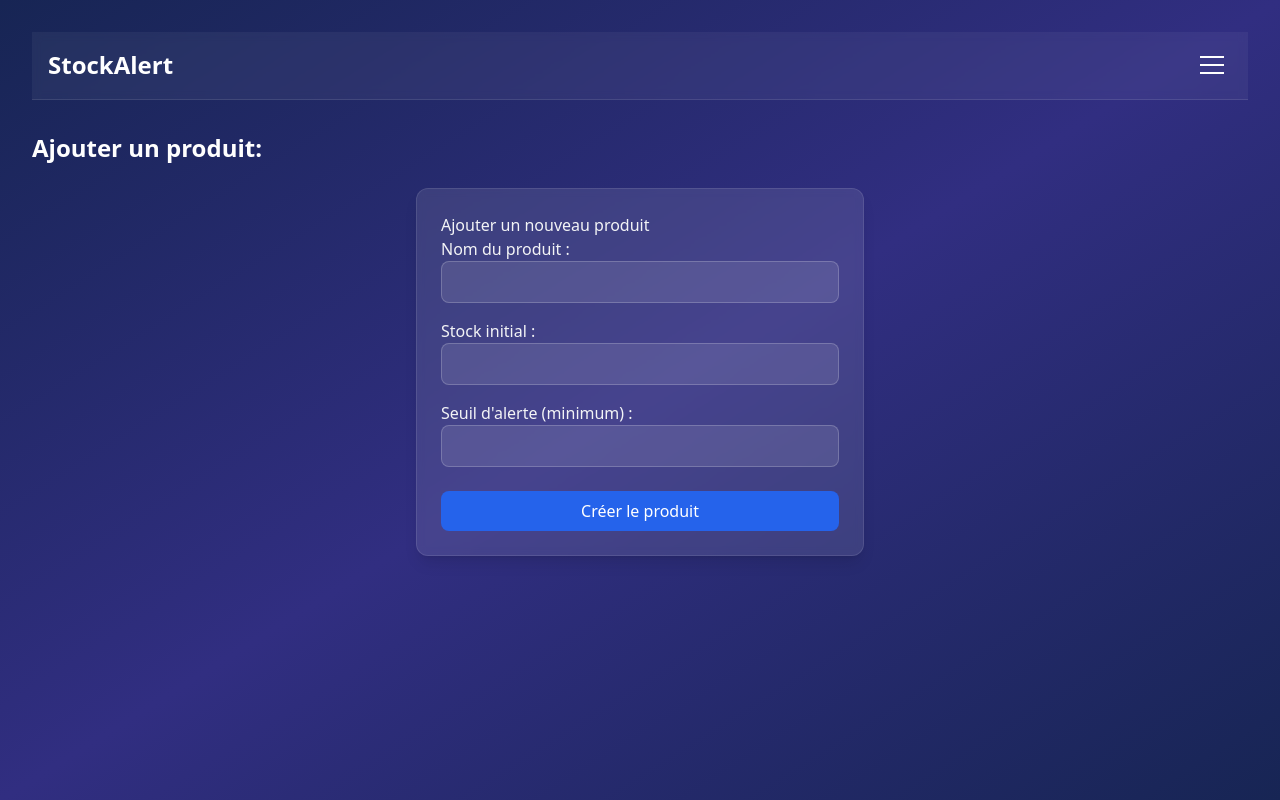
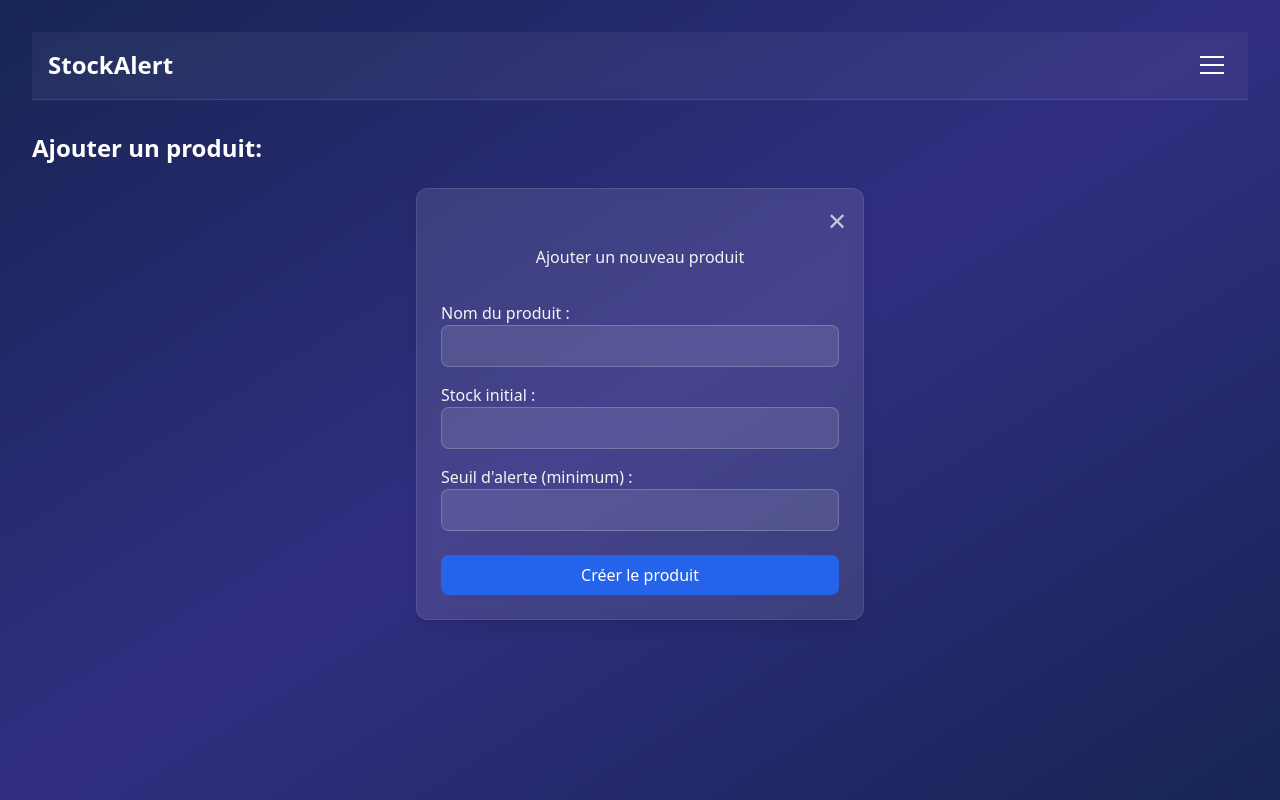
Before and after one commit to RomainLNZ/stockalert, a React (Vite) app in the folder client/: page /add in a window 1280 px wide. Built offline with nearby package versions, Linux system fonts and the light colour scheme; no server answers.

Commit message:
feat: add modal for add product

```diff
--- a/client/src/App.jsx
+++ b/client/src/App.jsx
@@ -5,12 +5,14 @@ import Dashboard from './pages/Dashboard';
 import AddProduct from './pages/AddProduct';
 import ProductEditForm from './components/ProductEditForm'
 import Toast from './components/Toast';
+import ProductForm from './components/ProductForm';
 
 function App() {
   const [products, setProducts] = useState([]);
   const [loading, setLoading] = useState(true);
   const [error, setError] = useState(null);
   const [editingProduct, setEditingProduct] = useState(null);
+  const [isAddModalOpen, setIsAddModalOpen] = useState(false);
   const [toast, setToast] = useState(null);
 
   const fetchProducts = async () => {
@@ -60,6 +62,7 @@ function App() {
           error={error}
           onProductDeleted={fetchProducts}
           setEditingProduct={setEditingProduct}
+          setIsAddModalOpen={setIsAddModalOpen}
         />}
         />
 
@@ -79,6 +82,25 @@ function App() {
         />
       ) : null}
 
+      {isAddModalOpen && (
+        <div
+          className="fixed inset-0 bg-black/40 backdrop-blur-sm flex items-center justify-center z-50"
+          onClick={() => setIsAddModalOpen(false)}
+        >
+          <div className="relative max-w-2xl w-full mx-4"
+            onClick={(e) => e.stopPropagation()}>
+            <ProductForm
+              onProductCreated={() => {
+                fetchProducts();
+                setIsAddModalOpen(false);
+              }}
+              onCancel={() => setIsAddModalOpen(false)}
+              onShowToast={showToast}
+            />
+          </div>
+        </div>
+      )}
+
     </div>
   );
 }
--- a/client/src/components/ProductForm.jsx
+++ b/client/src/components/ProductForm.jsx
@@ -1,6 +1,6 @@
 import { useState } from 'react';
 
-function ProductForm({ onProductCreated, onShowToast }) {
+function ProductForm({ onProductCreated, onShowToast, onCancel }) {
     // 1. Crée le state formData
     const [formData, setFormData] = useState({
         name: '',
@@ -49,8 +49,15 @@ function ProductForm({ onProductCreated, onShowToast }) {
 
     // 3. Crée le JSX avec le formulaire
     return (
-        <div className="bg-white/10 backdrop-blur-sm border border-white/10 shadow-lg rounded-xl p-6 max-w-md mx-auto mb-8">
-            <h3 className="text-gray-100">Ajouter un nouveau produit</h3>
+        <div className="bg-white/10 relative backdrop-blur-sm border border-white/10 shadow-lg rounded-xl p-6 max-w-md mx-auto mb-8">
+            <button
+                type='button'
+                onClick={() => onCancel()}
+                className="absolute top-4 right-4 text-white/70 hover:text-white text-2xl"
+            >
+                ✕
+            </button>
+            <h3 className="text-gray-100 text-center p-8">Ajouter un nouveau produit</h3>
             <form className='text-gray-100' onSubmit={handleSubmit}>
                 <div className='mb-4' >
                     <label>Nom du produit :</label>
--- a/client/src/pages/Dashboard.jsx
+++ b/client/src/pages/Dashboard.jsx
@@ -1,9 +1,12 @@
 import ProductList from '../components/ProductList';
 
-function Dashboard({ products, loading, error, onProductDeleted, setEditingProduct }) {
+function Dashboard({ products, loading, error, onProductDeleted, setEditingProduct, setIsAddModalOpen }) {
     return (
         <div>
             <h2 className="text-2xl font-bold mb-6">Tableau de bord</h2>
+            <button onClick={() => setIsAddModalOpen(true)} className="bg-blue-600 hover:bg-blue-700 text-white px-4 py-2 rounded-lg transition-colors">
+                Ajouter un produit
+            </button>
             <ProductList
                 products={products}
                 loading={loading}
```
